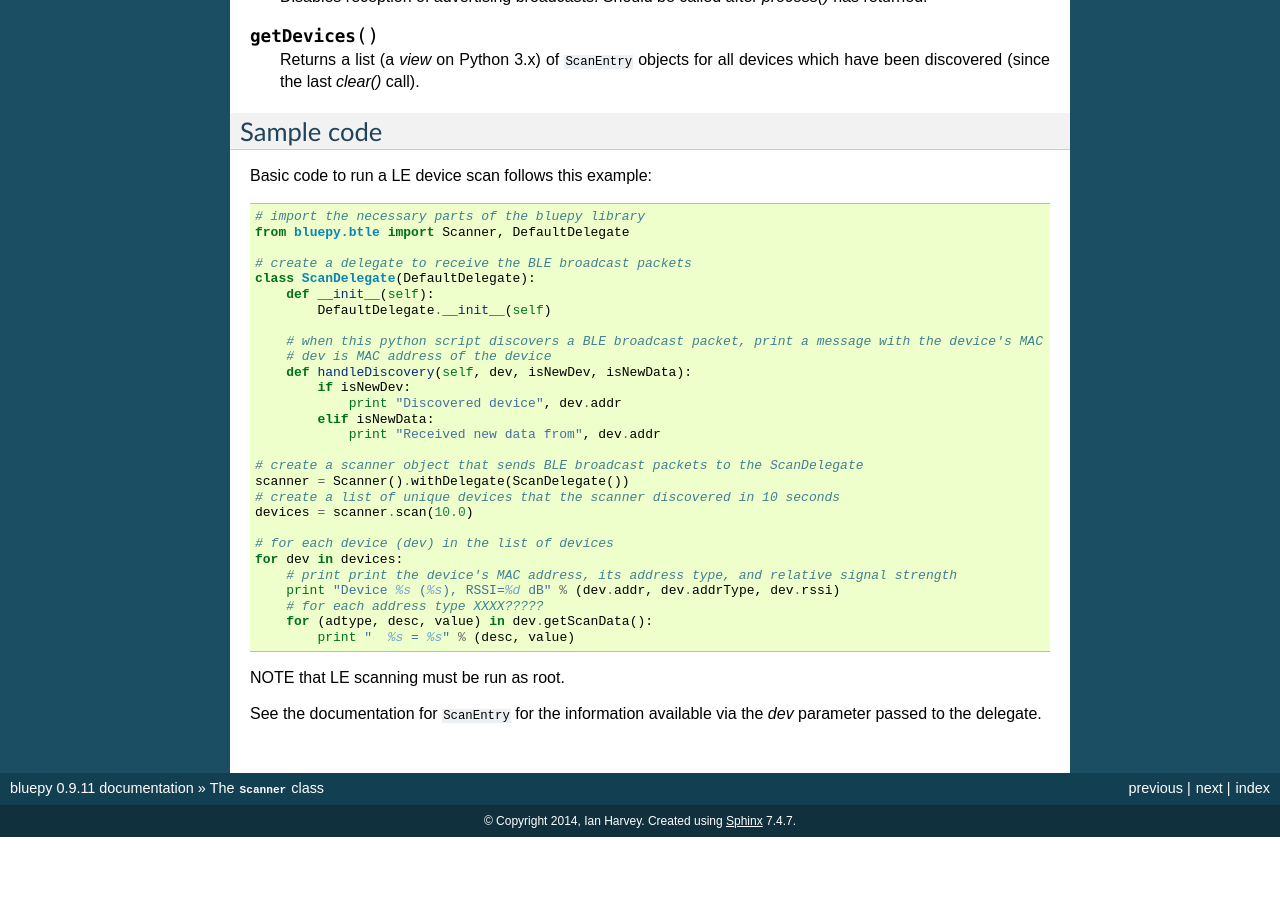
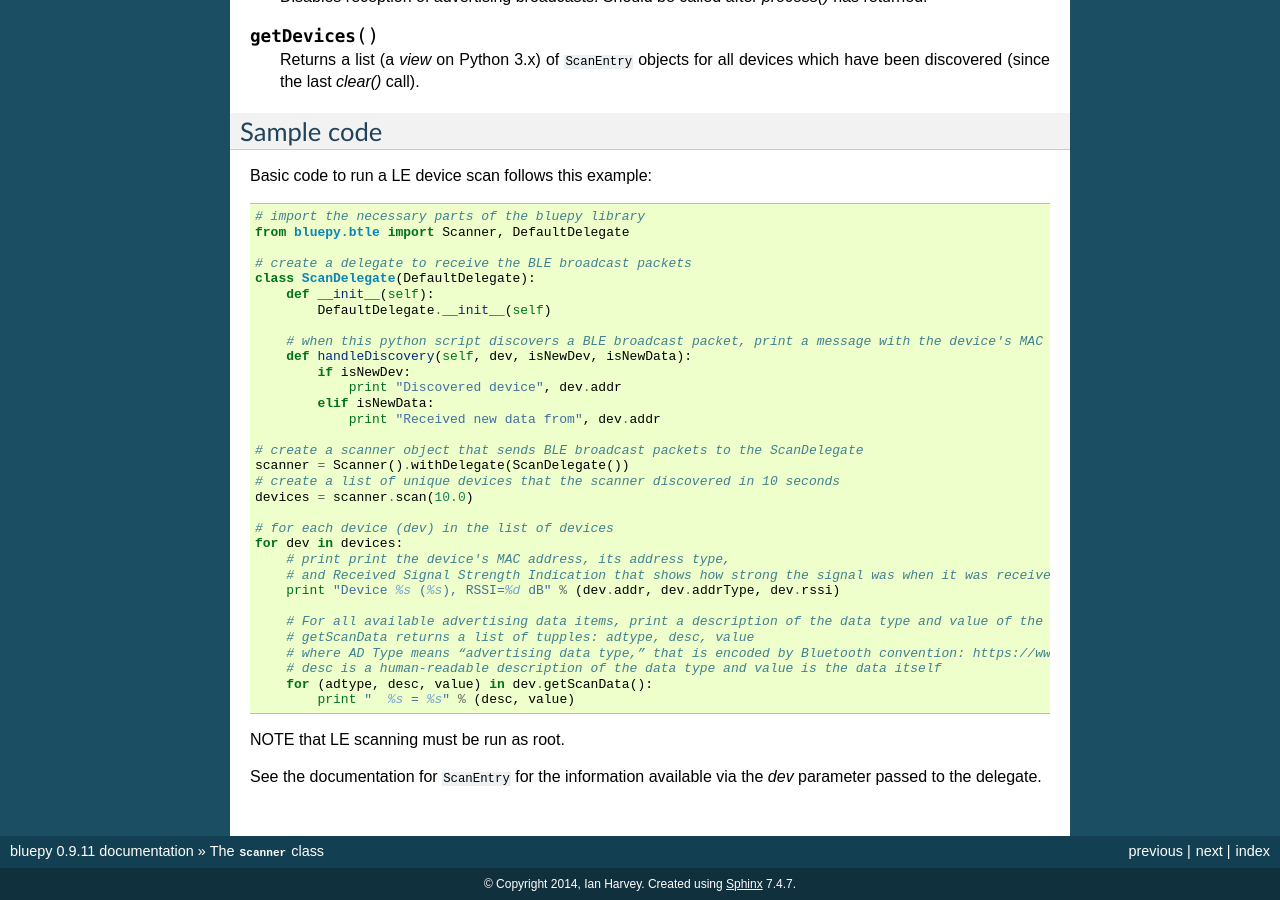
Before and after one commit to IanHarvey/bluepy, a Sphinx documentation site: the page built from docs/scanner.rst, in a window 1280 px wide and 900 px high, scrolled down 873 px. Built offline with Sphinx 7.4.7, drawn with Linux system fonts in a browser that asks for light colours; pages that are not in the unit, such as notebooks, are missing from menus; before the commit the page ends 1710 px from its top, so only the background shows below that.

Commit message:
Added more comments to clarify further

```diff
--- a/docs/scanner.rst
+++ b/docs/scanner.rst
@@ -80,7 +80,6 @@ Basic code to run a LE device scan follows this example::
             DefaultDelegate.__init__(self)
 
         # when this python script discovers a BLE broadcast packet, print a message with the device's MAC address
-        # dev is MAC address of the device
         def handleDiscovery(self, dev, isNewDev, isNewData):
             if isNewDev:
                 print "Discovered device", dev.addr
@@ -94,9 +93,14 @@ Basic code to run a LE device scan follows this example::
 
     # for each device (dev) in the list of devices
     for dev in devices:
-        # print print the device's MAC address, its address type, and relative signal strength
+        # print print the device's MAC address, its address type,
+        # and Received Signal Strength Indication that shows how strong the signal was when it was received.
         print "Device %s (%s), RSSI=%d dB" % (dev.addr, dev.addrType, dev.rssi)
-        # for each address type XXXX?????
+
+        # For all available advertising data items, print a description of the data type and value of the data itself
+        # getScanData returns a list of tupples: adtype, desc, value
+        # where AD Type means “advertising data type,” that is encoded by Bluetooth convention: https://www.bluetooth.com/specifications/assigned-numbers/generic-access-profile
+        # desc is a human-readable description of the data type and value is the data itself
         for (adtype, desc, value) in dev.getScanData():
             print "  %s = %s" % (desc, value)
 
```
